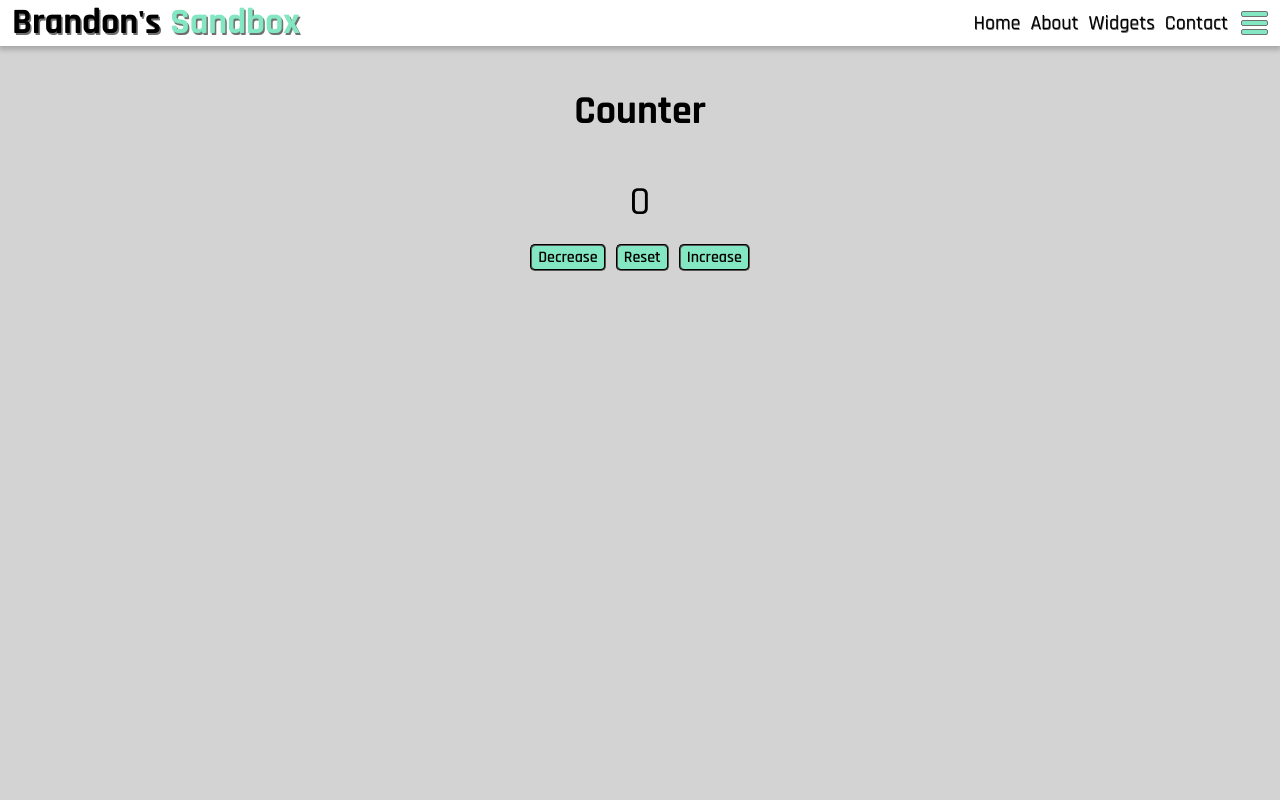
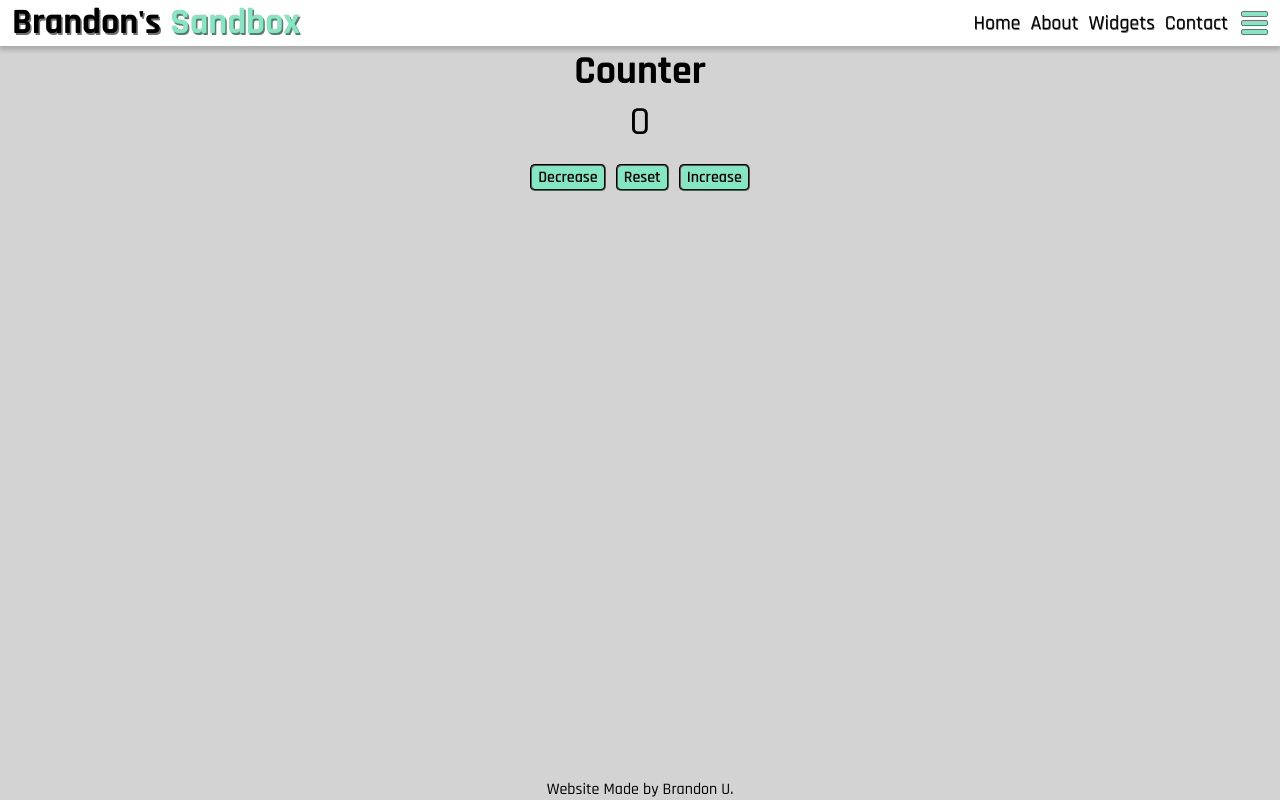
Before and after one commit to brandonullman/sandbox-website-react, a React (Create React App) app: page / in a window 1280 px wide. Built offline with nearby package versions, Linux system fonts and the light colour scheme.

Commit message:
Organized CSS files to hold styling specific styling

```diff
--- a/src/App.css
+++ b/src/App.css
@@ -0,0 +1,41 @@
+a {
+    color: inherit;
+    text-decoration: none;
+}
+
+body, html, ul, h1 {
+    margin: 0;
+    padding: 0;
+}
+
+a {
+    color: inherit;
+    text-decoration: none;
+}
+
+h2 {
+    text-align: center;
+    font-size: 3em;
+    padding: 0;
+    margin: 0;
+}
+
+footer {
+    display: flex;
+    width: 100%;
+    position: absolute;
+    bottom: 0;
+    justify-content: center;
+}
+
+.page-container {
+    display: grid;
+    grid-template-columns: repeat(3, 1fr);
+    grid-template-rows: repeat(3, 1fr);
+    gap: 15px 15px;
+}
+
+.widget-container h3 {
+    text-align: center;
+    font-size: 2.5em;
+}
--- a/src/App.js
+++ b/src/App.js
@@ -2,6 +2,7 @@ import React from 'react';
 import logo from './logo.svg';
 import { NavigationBar } from './components/navigationBar/NavigationBar';
 import { CounterWidget } from './components/counterWidget/CounterWidget';
+import './App.css';
 
 function App() {
   return (
@@ -12,6 +13,9 @@ function App() {
       <main>
         <CounterWidget />
       </main>
+      <footer>
+        Website Made by Brandon U.
+      </footer>
     </div>
   );
 }
--- a/src/components/counterWidget/CounterWidget.js
+++ b/src/components/counterWidget/CounterWidget.js
@@ -25,7 +25,7 @@ export const CounterWidget = () => {
         } else if (count === 0) {
             setColor('black');
         }
-    });
+    }, [count]);
 
     return(
         <div className='widget-container'>
--- a/src/components/navigationBar/NavigationBar.css
+++ b/src/components/navigationBar/NavigationBar.css
@@ -1,29 +1,3 @@
-@import url('https://fonts.googleapis.com/css2?family=Rajdhani:wght@300;400;500;600;700&display=swap');
-
-html {
-    font-size: 16px;
-    font-weight: 500;
-    font-family: 'Rajdhani', sans-serif;
-    background-color: lightgray;
-}
-
-body, html, ul, h1 {
-    margin: 0;
-    padding: 0;
-}
-
-a {
-    color: inherit;
-    text-decoration: none;
-}
-
-h2 {
-    text-align: center;
-    font-size: 3em;
-    padding: 0;
-    margin: 0;
-}
-
 .navigationBar {
     display: flex;
     height: 46px;
@@ -31,11 +5,6 @@ h2 {
     background-color: white;
     box-shadow: 0px 3px 5px 1px rgba(0, 0, 0, 0.2);
     transition: height .5s ease-in-out;
-}
-
-footer {
-    display: flex;
-    justify-content: center;
 }
 
 .nav-button {
@@ -66,18 +35,6 @@ footer {
     border: 1px solid #707070;
     margin-top: 3px;
     border-radius: 2px;
-}
-
-.page-container {
-    display: grid;
-    grid-template-columns: repeat(3, 1fr);
-    grid-template-rows: repeat(3, 1fr);
-    gap: 15px 15px;
-}
-
-.widget-container h3 {
-    text-align: center;
-    font-size: 2.5em;
 }
 
 .button-container {
--- a/src/index.css
+++ b/src/index.css
@@ -0,0 +1,29 @@
+@import url('https://fonts.googleapis.com/css2?family=Rajdhani:wght@300;400;500;600;700&display=swap');
+
+html,
+body,
+head,
+#root {
+    height: 100%;
+    width: 100%;
+    padding: 0px;
+    margin: 0px;
+    font-size: 16px;
+    font-weight: 500;
+    font-family: 'Rajdhani', sans-serif;
+    background-color: lightgray;
+}
+
+h1,
+h2,
+h3,
+h4,
+h5,
+h6 {
+    margin: 0px;
+}
+
+a {
+    color: inherit;
+    text-decoration: none;
+}
--- a/src/index.js
+++ b/src/index.js
@@ -1,6 +1,7 @@
 import React from 'react';
 import ReactDOM from 'react-dom';
 import App from './App';
+import './index.css';
 import reportWebVitals from './reportWebVitals';
 
 ReactDOM.render(
```
